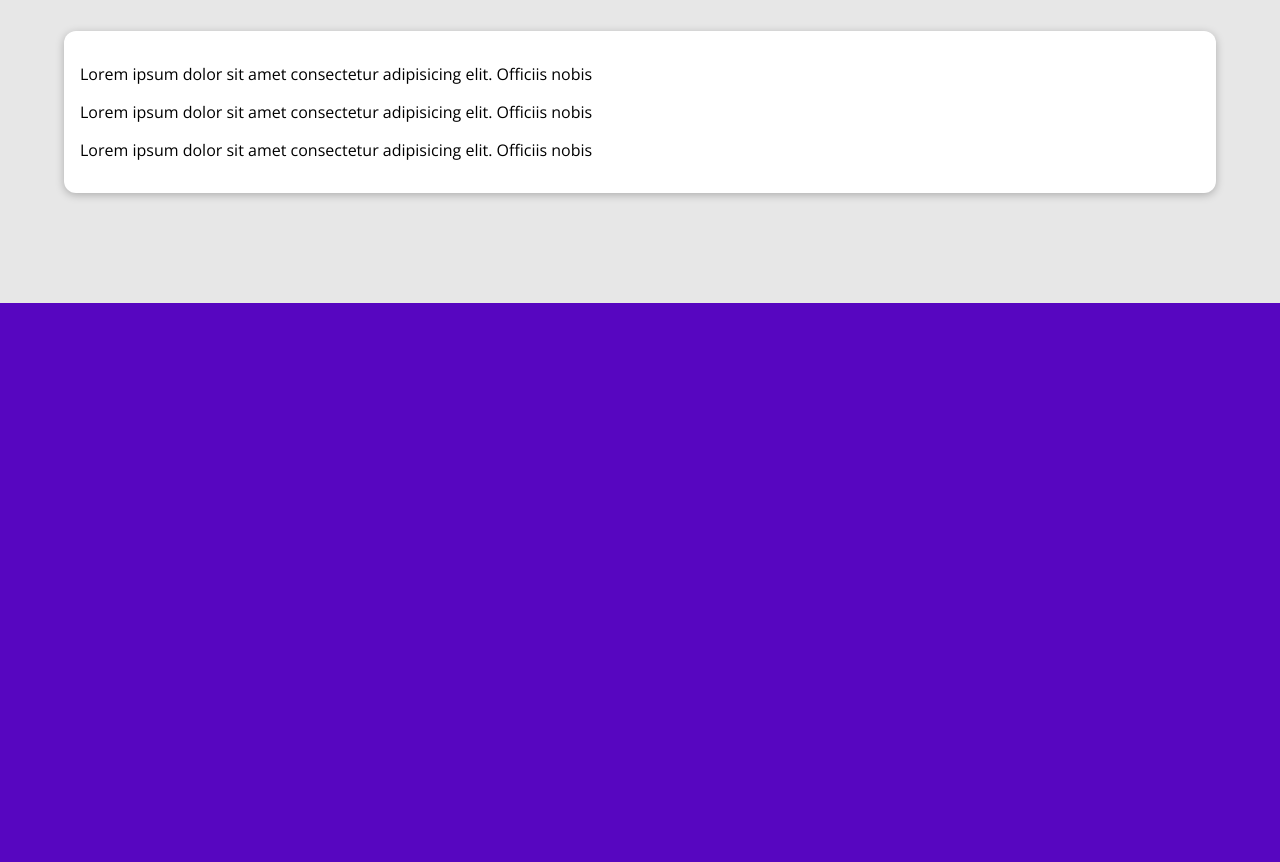
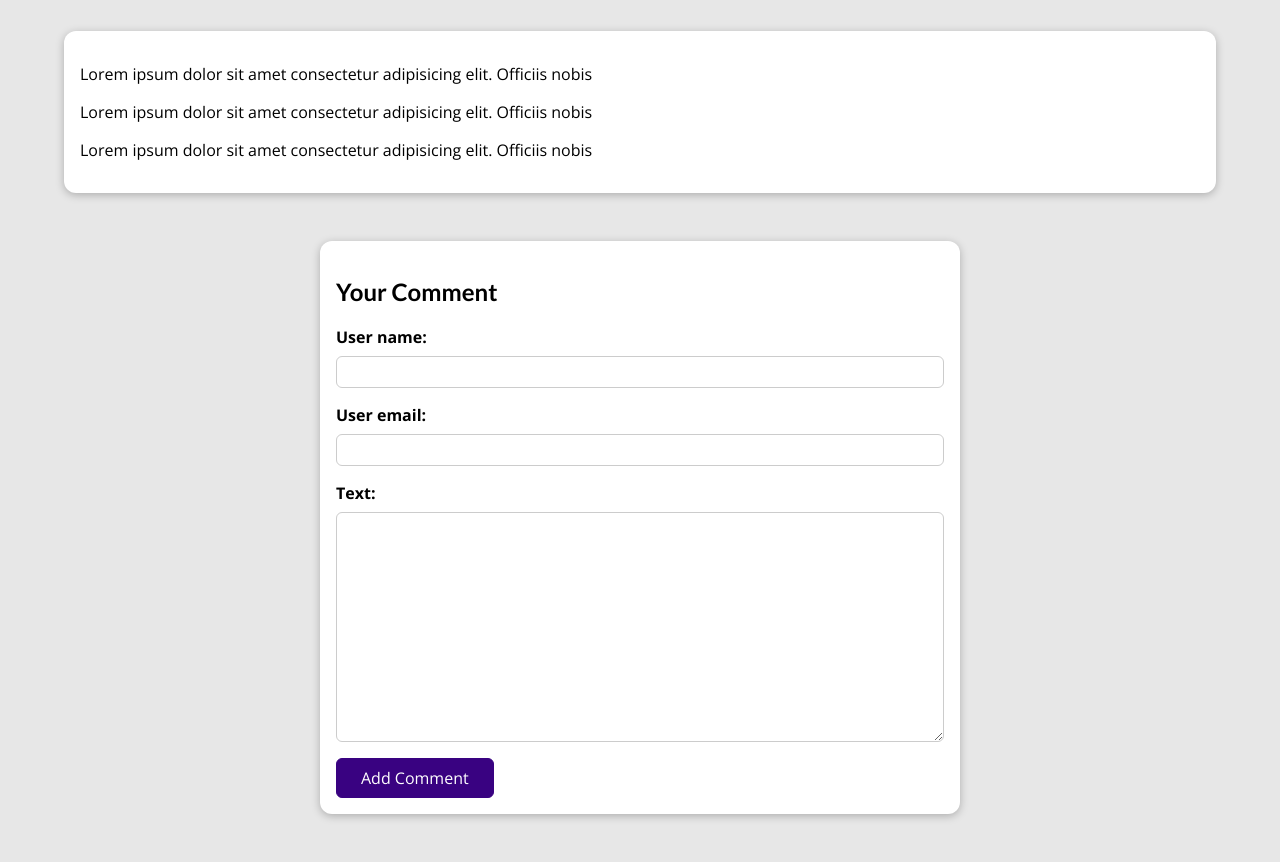
Before and after one commit to bhaveshdaswani93/django-blog, a Django app: a page that uses blog/templates/blog/post-detail.html in a window 1280 px wide. Shown: the part 497-1359 px from the top of the page. Before the commit the page ends 800 px from the top, so only its background shows below. Run offline with Django 5.2, Linux system fonts and the light colour scheme; data comes from the database, SQL or seed files in the repository.

Commit message:
Add comment form to post detail view; implement form handling in view

```diff
--- a/blog/static/blog/post-detail.css
+++ b/blog/static/blog/post-detail.css
@@ -83,3 +83,113 @@ main {
 #summary h2 {
   margin-bottom: 12px;
 }
+
+#comment-form {
+  margin: 3rem auto;
+  width: 90%;
+  max-width: 40rem;
+  border-radius: 12px;
+  background-color: white;
+  box-shadow: 0 2px 8px rgba(0, 0, 0, 0.25);
+  padding: 1rem;
+}
+
+#comment-form button {
+  font: inherit;
+  background-color: #390281;
+  color: white;
+  border: 1px solid #390281;
+  padding: 0.5rem 1.5rem;
+  border-radius: 6px;
+  cursor: pointer;
+}
+
+#comment-form button:hover,
+#comment-form button:active {
+  background-color: #4f0ba7;
+  border-color: #4f0ba7;
+}
+
+.form-control {
+  margin-bottom: 1rem;
+}
+
+.form-control label {
+  font-weight: bold;
+  margin-bottom: 0.5rem;
+  display: block;
+}
+
+.form-control input,
+.form-control textarea {
+  display: block;
+  width: 100%;
+  font: inherit;
+  padding: 0.25rem;
+  border-radius: 6px;
+  border: 1px solid #ccc;
+}
+
+.errorlist {
+  list-style: none;
+  margin: 0.5rem 0;
+  padding: 0;
+  color: #d6000b;
+}
+
+.invalid label {
+  color: #d6000b;
+}
+
+.invalid input,
+.invalid textarea {
+  border-color: #d6000b;
+  background-color: #ffe6e7;
+}
+
+#alert {
+  margin: 8rem auto 3rem auto;
+  border: 1px solid #d6000b;
+  background-color: #ffe6e7;
+  padding: 1rem;
+  width: 90%;
+  max-width: 40rem;
+}
+
+#alert a {
+  text-decoration: none;
+  border: 1px solid #d6000b;
+  background-color: #d6000b;
+  color: white;
+  padding: 0.25rem 1.5rem;
+  border-radius: 6px;
+}
+
+#comments {
+  margin: 3rem auto;
+  width: 90%;
+  max-width: 60rem;
+  border-radius: 12px;
+  background-color: white;
+  box-shadow: 0 2px 8px rgba(0, 0, 0, 0.25);
+  padding: 1rem 2rem;
+}
+
+#comments ul {
+  list-style: none;
+  margin: 0;
+  padding: 0;
+}
+
+#comments li {
+  margin-bottom: 1rem;
+  border-bottom: 2px solid #ccc;
+}
+
+#comments li:last-of-type {
+  border-bottom: none;
+}
+
+#comments h2 {
+  color: #464646;
+}
--- a/blog/templates/blog/post-detail.html
+++ b/blog/templates/blog/post-detail.html
@@ -24,5 +24,20 @@
 
 <main>
   {{ post.content|linebreaks }}
+
 </main>
+<section id="comment-form">
+  <h2>Your Comment</h2>
+  <form action="{% url 'post-detail-page' post.slug %}" method="POST" >
+    {% csrf_token %}
+    {% for field in comment_form %}
+    <div class="form-control">
+      {{ field.label_tag }}
+      {{ field }}
+      {{ field.errors }}
+    </div>
+    {% endfor %}
+    <button type="submit">Add Comment</button>
+  </form>
+</section>
 {% endblock %}
--- a/blog/views.py
+++ b/blog/views.py
@@ -3,6 +3,8 @@ from datetime import date
 from django.http import Http404
 from .models import Post
 from django.views.generic import ListView, DetailView
+from django.views import View
+from django.shortcuts import redirect
 from .forms import CommentForm
 
 class StartPageListView(ListView):
@@ -43,14 +45,37 @@ def posts(request):
     'posts': posts_list
   })
 
-class SinglePostDetailView(DetailView):
-  template_name = "blog/post-detail.html"
-  model = Post
-  def get_context_data(self, **kwargs):
-        context = super().get_context_data(**kwargs)
-        context['post_tags'] = self.object.tags.all()
-        context['comment_form'] = CommentForm
-        return context
+# class SinglePostDetailView(DetailView):
+#   template_name = "blog/post-detail.html"
+#   model = Post
+#   def get_context_data(self, **kwargs):
+#         context = super().get_context_data(**kwargs)
+#         context['post_tags'] = self.object.tags.all()
+#         context['comment_form'] = CommentForm()
+#         return context
+
+class SinglePostDetailView(View):
+  def get(self, request, slug):
+    post = get_object_or_404(Post, slug=slug)
+    return render(request, 'blog/post-detail.html', {
+      'post': post,
+      'post_tags': post.tags.all(),
+      'comment_form': CommentForm()
+    })
+
+  def post(self, request, slug):
+    post = get_object_or_404(Post, slug=slug)
+    comment_form = CommentForm(request.POST)
+    if comment_form.is_valid():
+      comment = comment_form.save(commit=False)
+      comment.post = post
+      comment.save()
+      return redirect('post-detail-page', slug=slug)
+    return render(request, 'blog/post-detail.html', {
+      'post': post,
+      'post_tags': post.tags.all(),
+      'comment_form': comment_form
+    })
 
 
 def post_detail(request, slug):
```
